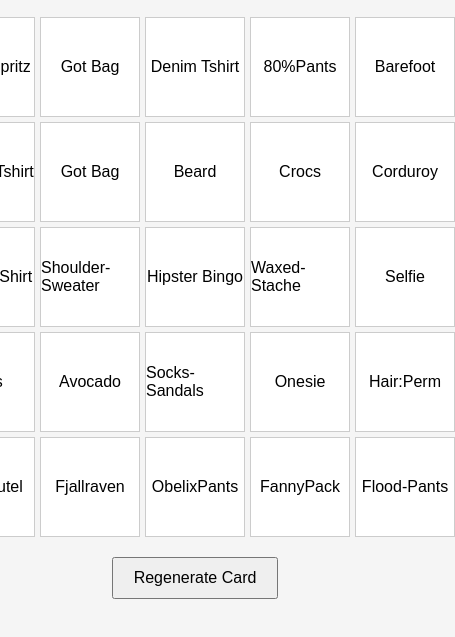
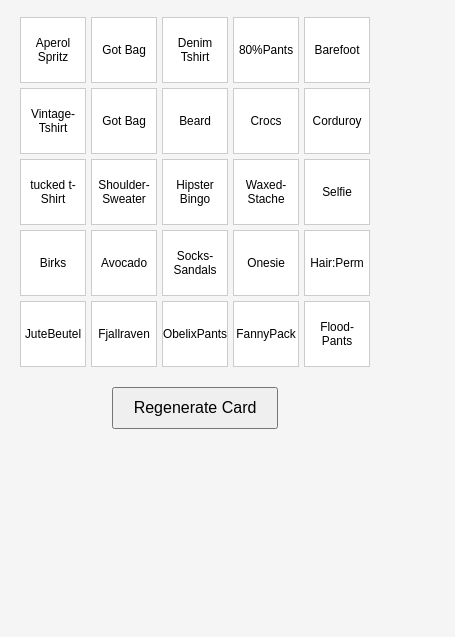
Before and after one commit to GoDeeg/HipsterBingo, a plain HTML site: page index.html in a window 390 px wide. Shown: the part 81-718 px from the top of the page, 455 px wide, since content can reach past the window. Drawn offline with Linux system fonts and the light colour scheme.

Commit message:
Update styles.css
Smartphone optimized

```diff
--- a/styles.css
+++ b/styles.css
@@ -10,13 +10,15 @@ body {
 
 h1 {
     margin-bottom: 20px;
+    text-align: center;
 }
 
 .bingo-card {
     display: grid;
-    grid-template-columns: repeat(5, 100px);
-    grid-template-rows: repeat(5, 100px);
     gap: 5px;
+    width: 100%;
+    max-width: 500px;
+    aspect-ratio: 1 / 1; /* Maintain a square aspect ratio */
 }
 
 .cell {
@@ -26,6 +28,12 @@ h1 {
     background-color: #fff;
     border: 1px solid #ccc;
     cursor: pointer;
+    padding: 5px;
+    box-sizing: border-box;
+    overflow: hidden;
+    text-align: center;
+    word-wrap: break-word;
+    font-size: calc(10px + 1vw); /* Dynamic font size based on viewport width */
 }
 
 .cell.selected {
@@ -39,3 +47,21 @@ button {
     font-size: 16px;
     cursor: pointer;
 }
+
+/* Responsive design */
+@media (min-width: 600px) {
+    .bingo-card {
+        grid-template-columns: repeat(5, 1fr);
+        grid-template-rows: repeat(5, 1fr);
+    }
+}
+
+@media (max-width: 599px) {
+    .bingo-card {
+        grid-template-columns: repeat(5, 1fr);
+        grid-template-rows: repeat(5, 1fr);
+    }
+    .cell {
+        font-size: calc(8px + 1vw); /* Smaller dynamic font size for smaller screens */
+    }
+}
```
